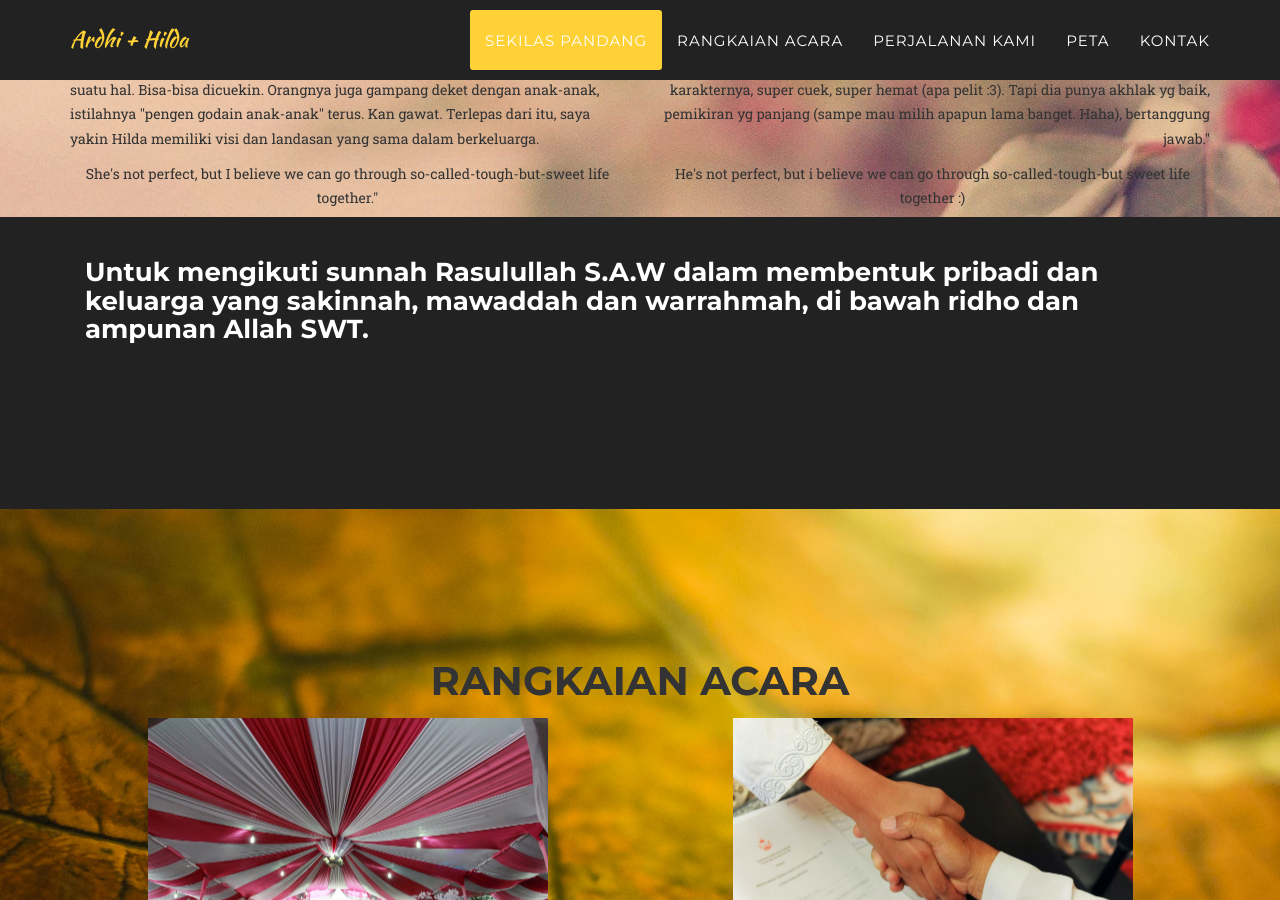
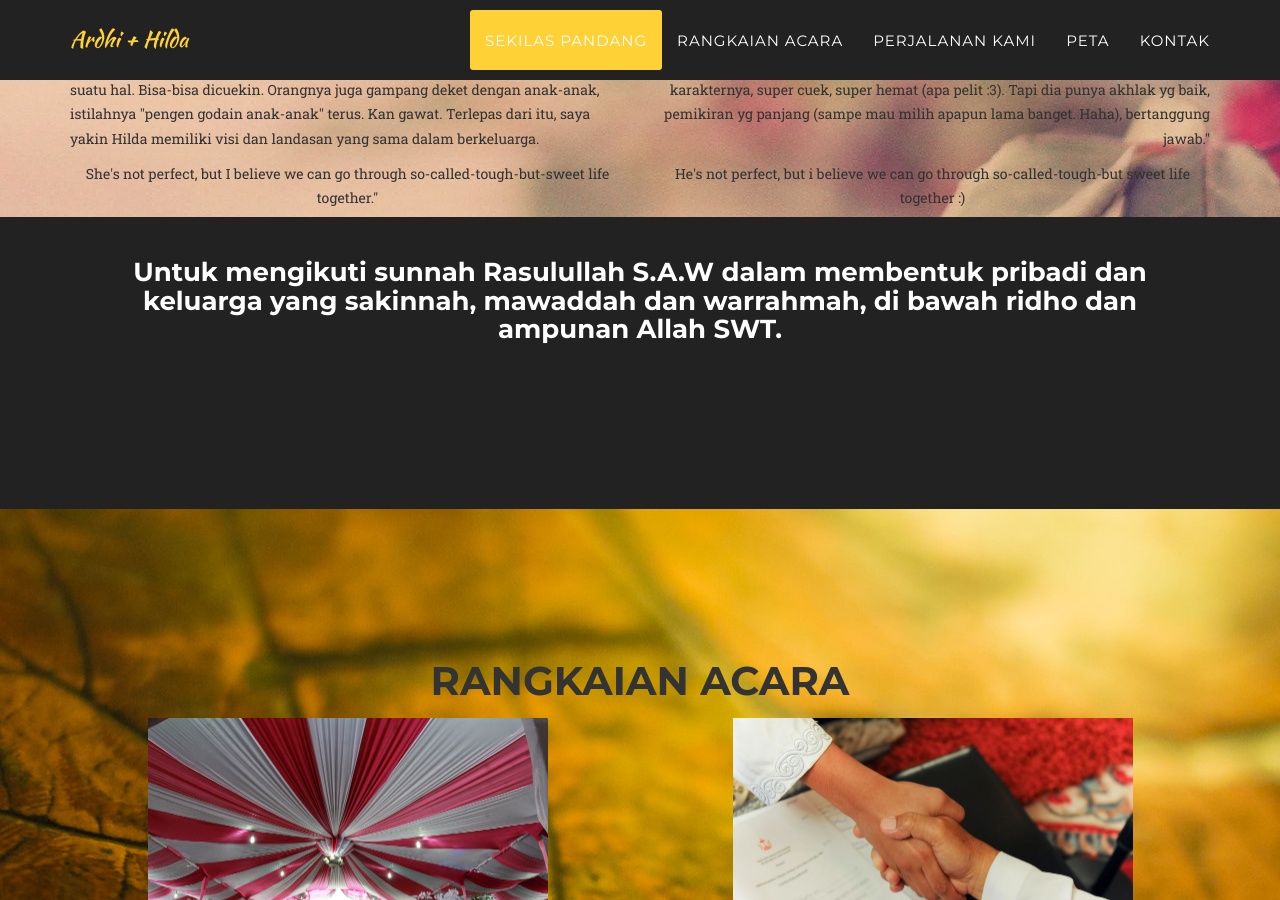
Before and after one commit to ardhipoetra/rdhldwedding, a Jekyll site: the page built from index.html, in a window 1280 px wide and 900 px high, scrolled down 2108 px. Built offline with Jekyll 4.4.1, drawn with Linux system fonts in a browser that asks for light colours; some web fonts are replaced.

```diff
--- a/_includes/services.html
+++ b/_includes/services.html
@@ -28,7 +28,7 @@
                 <br/><br/><br/>
             </div>
             <br/>
-            <div class="col-lg-12" text-center">
+            <div class="col-lg-12 text-center">
 				<h3 class="service-heading">Untuk mengikuti sunnah Rasulullah S.A.W dalam membentuk pribadi dan keluarga yang sakinnah, mawaddah dan warrahmah, di bawah ridho dan ampunan Allah SWT.</h3>
 			</div>
         </div>
```
Also changed, not shown: 1 other file.
